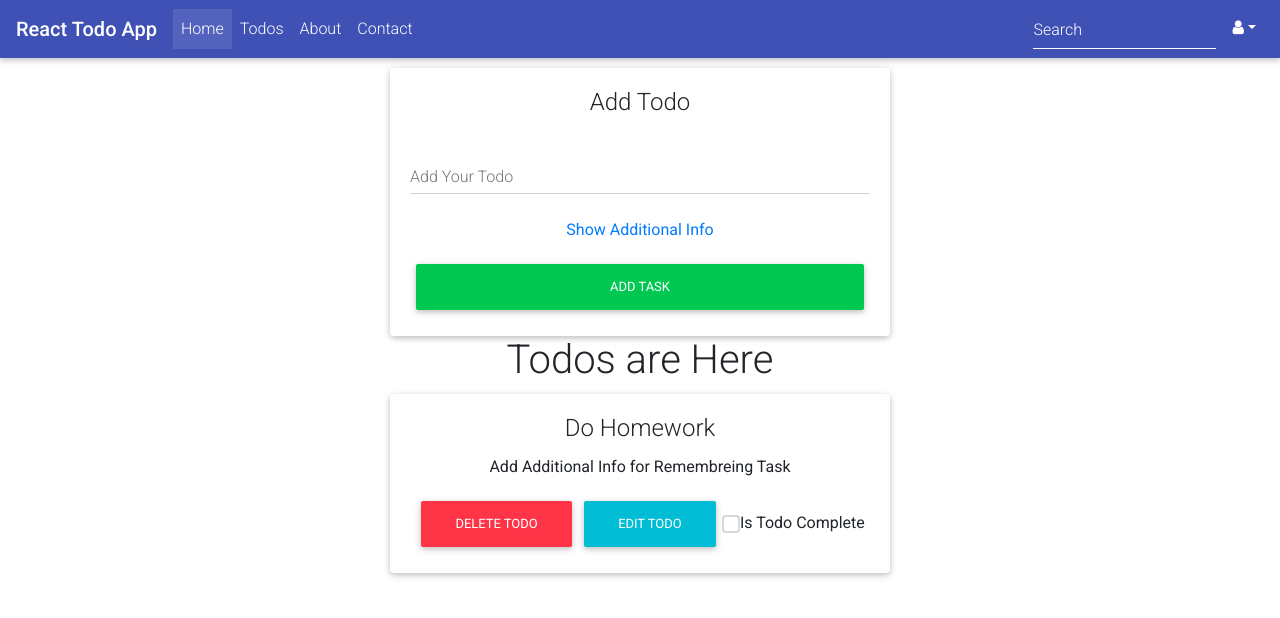
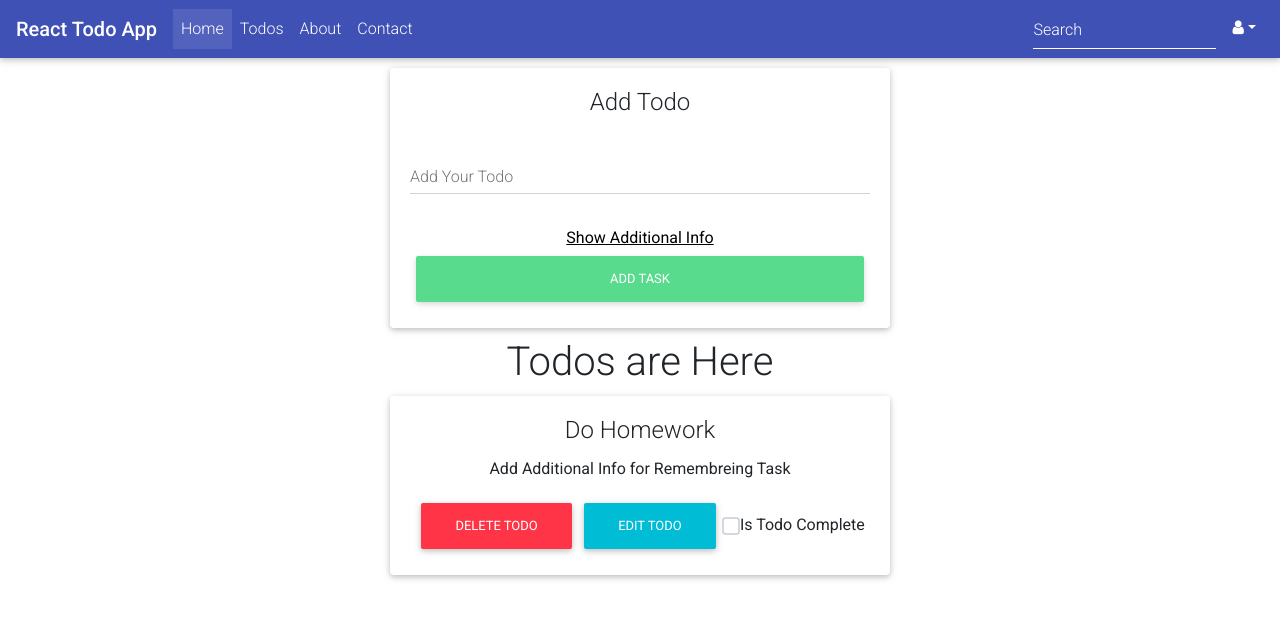
Before and after one commit to ShahMoiz/react-todo, a React (Create React App) app: page / in a window 1280 px wide. Shown: the top 618 px of the page. Built offline with nearby package versions, Linux system fonts and the light colour scheme.

Commit message:
bugs fix

```diff
--- a/src/AddTodo/addTodo.css
+++ b/src/AddTodo/addTodo.css
@@ -0,0 +1,14 @@
+.link-button {
+    background-color: transparent;
+    border: none;
+    cursor: pointer;
+    text-decoration: underline;
+    display: inline;
+    margin: 0;
+    padding: 0;
+  }
+
+  .link-button:hover,
+  .link-button:focus {
+  text-decoration: none;
+  }
--- a/src/AddTodo/addTodo.js
+++ b/src/AddTodo/addTodo.js
@@ -1,49 +1,50 @@
 import React, { Component } from 'react';
-import { MDBCard, MDBCardTitle, MDBCardText, MDBContainer, MDBInput, MDBBtn  } from "mdbreact";
+import { MDBCard, MDBCardTitle, MDBContainer, MDBInput, MDBBtn  } from "mdbreact";
+
+import './addTodo.css'
 
 export default class AddTodo extends Component {
     constructor(props){
         super(props);
         this.state = {
             additionalToggle :false,
+            disabledAddButton: true,
         }
     }
     addTodoChild = (e) => {
-        // console.log("Add to Child Run",)
+        const addTaskValue = e.target.value;
         this.props.addTodo(e);
+        (!addTaskValue) ? this.setState({disabledAddButton: true}) : this.setState({disabledAddButton: false})
     }
 
     addTaskChild = () => {
         console.log("Add Task Child Run")
         this.props.addTask()
     }
-
-    // editTaskChild = (e) => {
-    //     console.log("check editTask Child Value", e.target.value)
-    // this.props.editTask(e);
-    // }
     showInfoTextArea = () => {
         const bool = !this.state.additionalToggle
         this.setState({additionalToggle: bool})
     }
+
     render() {
         const { value, editTaskAA, infoValue } = this.props;
         return (
 
-            <div key={1}>
+            <div>
                 <MDBContainer>
-                    <MDBCard className="card-body align-middle" style={{ width: "500px", margin: "0 auto", marginTop: '10px', marginBottom: '10px;' }}>
+                    <MDBCard className="card-body align-middle" style={{ width: "500px", margin: "0 auto", marginTop: '10px', marginBottom: '10px' }}>
                         <MDBCardTitle>Add Todo</MDBCardTitle>
-                        <MDBCardText >
+                        {/* <MDBCardText > */}
                             <MDBInput label="Add Your Todo" value={value} onChange={this.addTodoChild}/>
-                            {(this.state.additionalToggle) ? <a href="javascript:void(0)" onClick={() => this.showInfoTextArea()}>Hide Additional Info</a> :
-                                                            <a href="javascript:void(0)" onClick={() => this.showInfoTextArea()}>Show Additional Info</a>}
+                            {(this.state.additionalToggle) ?
+                             <button type="button" className="link-button" onClick={() => this.showInfoTextArea()}>Hide Additional Info</button> :
+                             <button type="button" className="link-button"  onClick={() => this.showInfoTextArea()}>Show Additional Info</button>}
                             { (this.state.additionalToggle) && <MDBInput value={infoValue} onChange={(e) => this.props.addInfo(e)} type="textarea"
                                                                  label="Add Additional Info" rows="2" />}
-                        </MDBCardText>
+                        {/* </MDBCardText> */}
                             {
-                                (editTaskAA.editButton) ? <MDBBtn  onClick={() => this.props.editTask()} color="cyan">Edit Todo</MDBBtn> :
-                                                         <MDBBtn onClick={() => this.addTaskChild()} color="success">Add Task</MDBBtn>
+                                (editTaskAA.editButton) ? <MDBBtn disabled={this.state.disabledAddButton} onClick={() => this.props.editTask()} color="cyan">Edit Todo</MDBBtn> :
+                                                         <MDBBtn disabled={this.state.disabledAddButton} onClick={() => this.addTaskChild()} color="success">Add Task</MDBBtn>
                             }
                     </MDBCard>
                 </MDBContainer>
--- a/src/App.js
+++ b/src/App.js
@@ -1,5 +1,5 @@
 import React, { Component } from 'react';
-import { MDBBtn, MDBNavLink } from "mdbreact";
+import { MDBBtn } from "mdbreact";
 // import './App.css';
 import { Route, Link } from "react-router-dom";
 import AddTodo from './AddTodo/addTodo.js'
@@ -48,7 +48,7 @@ class App extends Component {
   // Add Todo in todos List
   addTaskFunc = () => {
     const todoObject = { todoName: this.state.todoAddInputValue, id: makeid(), isCompleted: false,
-                     todoAddInfo: (this.state.todoAddInfoValue == '') ? addInfoTextDummy: this.state.todoAddInfoValue };
+                     todoAddInfo: (this.state.todoAddInfoValue === '') ? addInfoTextDummy: this.state.todoAddInfoValue };
     this.state.todos.push(todoObject);
     this.setState({ todos, todoAddInputValue: '' });
   }
@@ -66,7 +66,7 @@ class App extends Component {
     const fetchID = this.state.editTaskAfterAdded.id;
     const findReqTodo = this.state.todos.filter((todos) => todos.id === fetchID);
 
-    findReqTodo.map(todo => {todo.todoName = this.state.todoAddInputValue; todo.todoAddInfo = this.state.todoAddInfoValue})
+    findReqTodo.map(todo => { todo.todoName = this.state.todoAddInputValue; todo.todoAddInfo = this.state.todoAddInfoValue})
 
     this.setState({ todos, editTaskAfterAdded, todoAddInputValue: ''});
   }
@@ -78,7 +78,7 @@ class App extends Component {
   }
   // Checkbox functioanlity this is in Table Component
   isComplete = (isChecked, id) => {
-    const isCheckedVar = isChecked == false;
+    const isCheckedVar = isChecked === false;
     const getTodo = this.state.todos.filter((todo) => todo.id === id);
 
     getTodo.map((todo) => todo.isCompleted = isCheckedVar);
@@ -127,6 +127,7 @@ class App extends Component {
             {
               this.state.todos.filter(this.filterTodo(this.state.searchTodoValue)).map((todos) =>
                 <Table
+                  key={todos.id}
                   todos={todos}
                   editTaskTable={this.editTaskTable}
                   dltTodo={this.dltTodo}
@@ -165,10 +166,10 @@ class App extends Component {
               return (
                 <div>
                   <h6><Link to="/todos">Back to Todos</Link></h6>
-                {this.state.todos.filter((todo) =>{ if(match.params.id == 'completeTodo' && todo.isCompleted){
+                {this.state.todos.filter((todo) =>{ if(match.params.id === 'completeTodo' && todo.isCompleted){
                 return todo
               }
-              else if(match.params.id == 'incompleteTodo' && !todo.isCompleted){
+              else if(match.params.id === 'incompleteTodo' && !todo.isCompleted){
                 return todo
               }
               }).filter(this.filterTodo(this.state.searchTodoValue)).map((todo) =>
--- a/src/Table/table.js
+++ b/src/Table/table.js
@@ -1,14 +1,10 @@
 import React, { Component } from 'react';
-import { MDBCard, MDBCardTitle, MDBCardText, MDBContainer,MDBBtn, Input, FormInline } from "mdbreact";
+import { MDBCard, MDBCardTitle, MDBCardText, MDBContainer,MDBBtn } from "mdbreact";
 
 import './table.css'
 export default class AddTodo extends Component {
-    // editTaskChild = (id) => {
-
-    //     this.props.editTaskTable(id)
-    // }
     render() {
-        const { todos, editTaskTable,dltTodo,isChecked } = this.props;
+        const { todos, editTaskTable,dltTodo } = this.props;
         return (
                 <MDBContainer key={todos.id}>
                     <MDBCard className="card-body" style={{ width: "500px", margin: "0 auto", marginTop: "10px", marginBottom: "10px" }}>
@@ -22,7 +18,7 @@ export default class AddTodo extends Component {
                             <input onClick={(e) => {
                                 this.props.isComplete(e.target.defaultChecked, todos.id);
                             }} type="checkbox" defaultChecked={todos.isCompleted} id="cbx" style={{display: 'none'}} />
-                            <label for="cbx" className="check">
+                            <label htmlFor="cbx" className="check">
                             <svg width="18px" height="18px" viewBox="0 0 18 18">
                                 <path d="M1,9 L1,3.5 C1,2 2,1 3.5,1 L14.5,1 C16,1 17,2 17,3.5 L17,14.5 C17,16 16,17 14.5,17 L3.5,17 C2,17 1,16 1,14.5 L1,9 Z"></path>
                                 <polyline points="1 9 7 14 15 4"></polyline>
--- a/src/header/navbar/nav.js
+++ b/src/header/navbar/nav.js
@@ -1,7 +1,6 @@
 import React, { Component } from "react";
 import { MDBNavbar, MDBNavbarBrand, MDBNavbarNav, MDBNavItem, MDBNavLink, MDBNavbarToggler, MDBCollapse, MDBFormInline,
 MDBDropdown, MDBDropdownToggle, MDBDropdownMenu, MDBDropdownItem, MDBIcon } from "mdbreact";
-import {Route, Link } from "react-router-dom";
 
 
 class NavbarPage extends Component {
```
